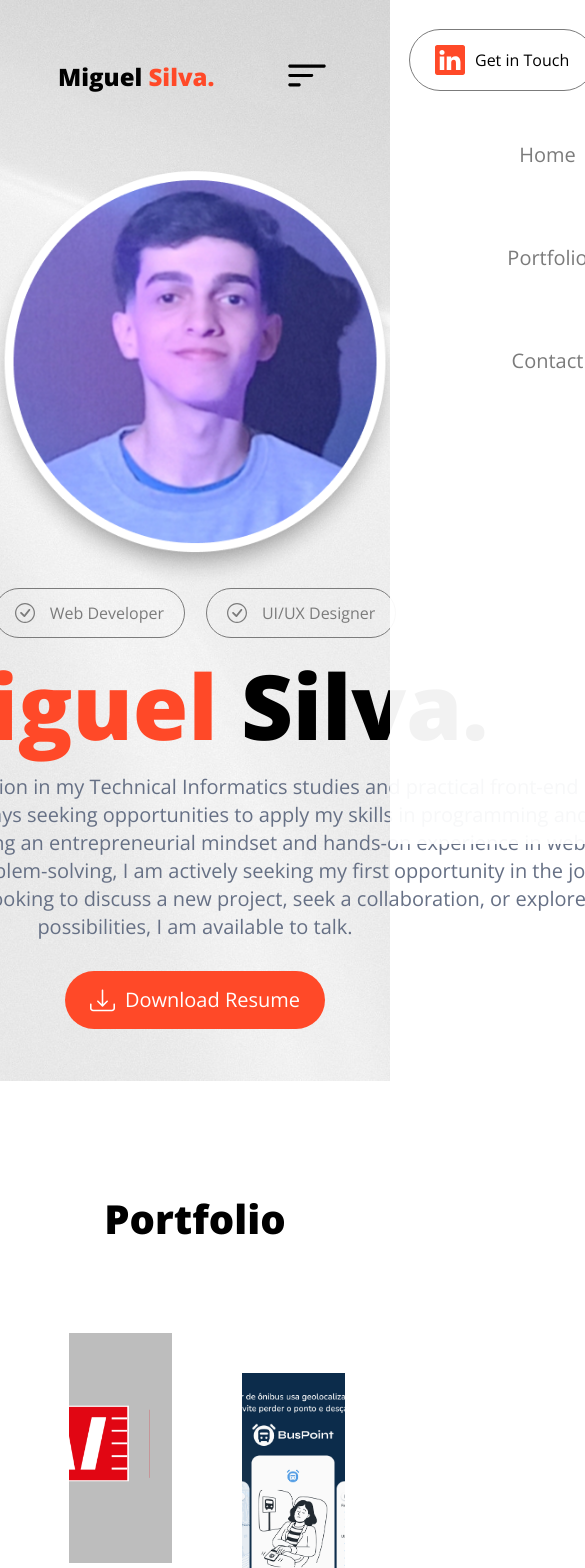
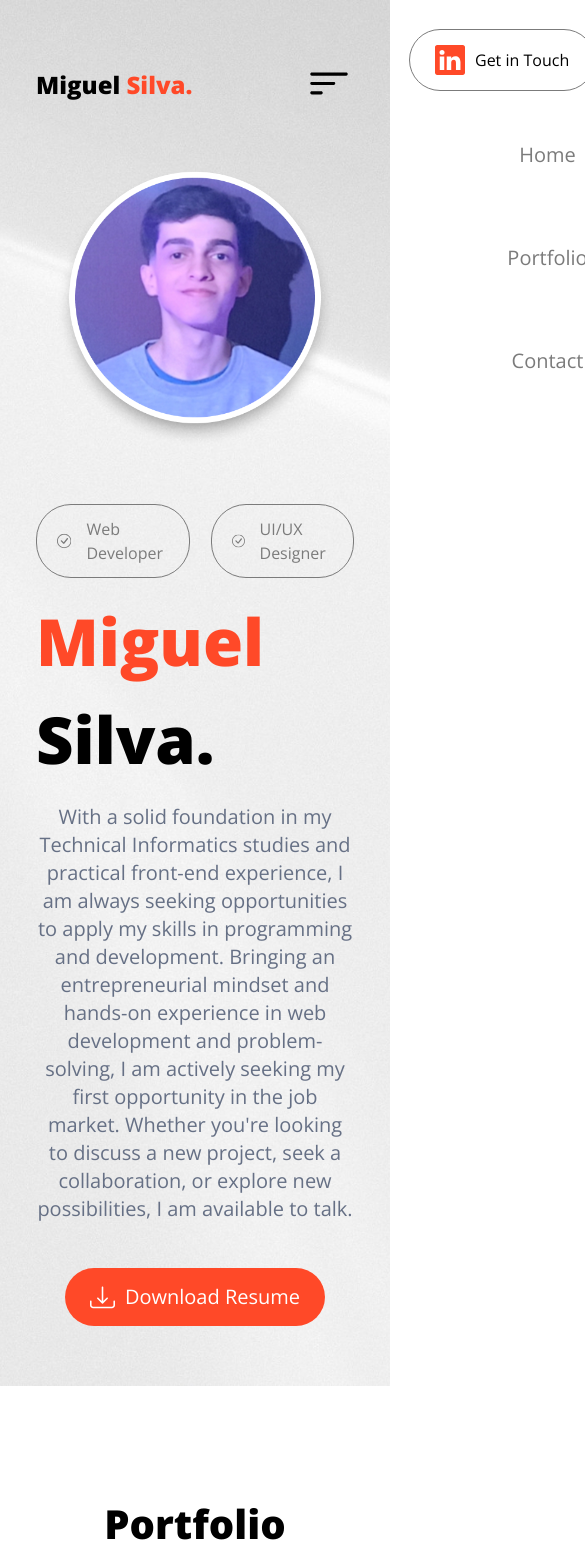
Before and after one commit to miguelzack/aulas-lima-senai, a Next.js app in the folder portfolio-tailwind/: page / in a window 390 px wide. Shown: the top 1568 px of the page, 585 px wide, since content can reach past the window. Built offline with nearby package versions, Linux system fonts and the light colour scheme.

Commit message:
feat: finish tablet version.

```diff
--- a/portfolio-tailwind/src/app/page.tsx
+++ b/portfolio-tailwind/src/app/page.tsx
@@ -11,24 +11,24 @@ import { SendEmailIco } from "@/assets/svgs/export"
 export default function Home() {
   return (
     <div className="all-page">
-      <main id="home" className="flex flex-col justify-center py-[52px] px-[58px] bg-[url('/bg-main.jpg')] bg-cover bg-no-repeat bg-[lightgray] bg-center items-center gap-[62px] self-stretch">
+      <main id="home" className="flex flex-col justify-center lg:py-[52px] py-[60px] lg:px-[58px] px-9 bg-[url('/bg-main.jpg')] bg-cover bg-no-repeat bg-[lightgray] bg-center items-center lg:gap-[62px] gap-[57px] self-stretch">
         <Header />
-        <section  className="hero w-[878px] flex flex-col items-center">
+        <section className="hero lg:w-[878px] flex flex-col items-center">
           <Image
             src={Perfil}
             alt="Minha foto de perfil"
-            className="w-[424px] h-[424px]"
+            className="md:w-[424px] w-[280px] md:mb-0 mb-[57px]"
           />
-          <div className="flex flex-col items-center self-stretch">
+          <div className="flex flex-col items-center self-stretch md:gap-0 gap-[15px] w-full">
             <div className="flex items-center gap-[21px]">
               <Badge label="Web Developer" />
               <Badge label="UI/UX Designer" />
             </div>
-            <h1 className="text-[90px] font-extrabold">
+            <h1 className="md:text-[90px] text-[65px] font-extrabold">
               <span className="text-primary">Miguel</span> Silva.
             </h1>
             <div className="flex flex-col items-center self-stretch gap-[30px]">
-              <p className="text-xl font-normal text-utility-gray text-center">
+              <p className="text-xl font-normal text-utility-gray text-center w-full">
                 With a solid foundation in my Technical Informatics studies and
                 practical front-end experience, I am always seeking opportunities
                 to apply my skills in programming and development. Bringing an
@@ -38,7 +38,9 @@ export default function Home() {
                 seek a collaboration, or explore new possibilities, I am available
                 to talk.
               </p>
-              <ButtonDownload />
+              <div className="md:mt-0 mt-[15px]">
+                <ButtonDownload />
+              </div>
             </div>
           </div>
         </section>
@@ -46,7 +48,7 @@ export default function Home() {
       <section id="portfolio" className="flex py-[108px] flex-col justify-center items-center gap-2.5 self-stretch">
         <div className="flex flex-col justify-center items-center gap-[54px] w-[75%]">
           <h2 className="text-center text-[40px] font-extrabold">Portfolio</h2>
-          <div className="flex items-center gap-[30px] self-stretch w-full">
+          <div className="flex lg:flex-row flex-col items-center gap-[30px] self-stretch w-full">
             <ProjectCard
               imageSrc={ProjectSenaiExchage}
               altText="Capa do projeto Senai Exchange"
@@ -65,18 +67,18 @@ export default function Home() {
         </div>
       </section>
       <section id="contact" className="flex flex-col items-start gap-2.5 self-stretch bg-primary">
-        <div className="flex py-[100px] justify-center items-center gap-[141px] self-stretch">
-          <div className="flex w-[45.572%] flex-col items-start gap-5">
+        <div className="flex md:flex-row flex-col py-[100px] md:px-0 px-[65px] justify-center items-center md:gap-[141px] gap-[75px] self-stretch">
+          <div className="flex md:w-[45.572%] w-full flex-col md:items-start justify-center items-center gap-5">
             <Image
               src={Perfil}
               alt="Minha foto de perfil"
               className="w-[183px]"
             />
             <h5 className="text-white text-[40px] font-extrabold">Contact me</h5>
-            <p className="self-stretch text-xl font-normal text-white">Interested in discussing web development, sharing ideas about software projects, or exploring new solutions in programming? Feel free to reach out—let's connect and keep building.</p>
+            <p className="self-stretch text-xl font-normal text-white md:text-start text-center">Interested in discussing web development, sharing ideas about software projects, or exploring new solutions in programming? Feel free to reach out—let's connect and keep building.</p>
             <ButtonLinkedin />
           </div>
-          <div className="flex p-10 flex-col justify-center items-center gap-[25px] rounded-xl bg-white w-[23%]">
+          <div className="flex p-10 flex-col justify-center items-center gap-[25px] rounded-xl bg-white md:w-[23%]">
             <h6 className="text-primary text-base font-extrabold">Let's Stay Connected</h6>
             <form action="" method="post" className="flex flex-col items-start gap-5 self-stretch">
               <input placeholder="Your Name*" type="text" id="name" className="flex w-full px-[25px] py-2.5 rounded-lg border border-border-form text-base text-font-form font-normal" />
--- a/portfolio-tailwind/src/components/header/header.tsx
+++ b/portfolio-tailwind/src/components/header/header.tsx
@@ -34,8 +34,6 @@ export function Header() {
       >
         <MenuIco />
       </button>
-
-      {/* MENU SEM DESMONTAR (AGORA ANIMA!) */}
       <div
         className={`
           fixed inset-0 bg-bg-menu w-[315px] right-0 ml-auto
--- a/portfolio-tailwind/src/components/project-card/project-card.tsx
+++ b/portfolio-tailwind/src/components/project-card/project-card.tsx
@@ -18,7 +18,7 @@ export function ProjectCard({
   projectLink,
 }: ProjectCardProps) {
   return (
-    <div className="flex flex-col py-[30px] px-5 items-start gap-[26px] w-[48.89%]">
+    <div className="flex flex-col py-[30px] px-5 items-start gap-[26px] lg:w-[48.89%] w-full">
       <Image
         src={imageSrc}
         alt={altText}
```
